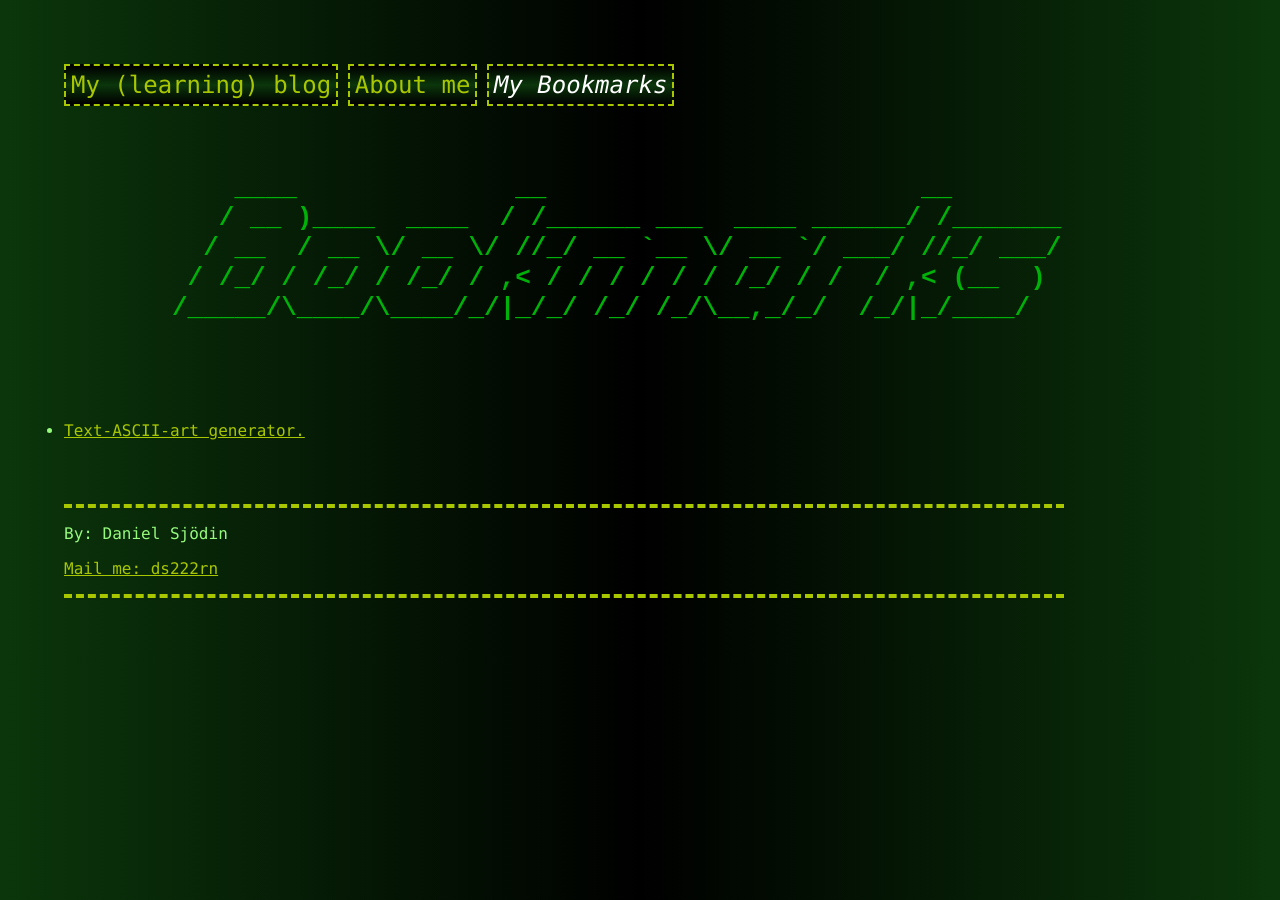
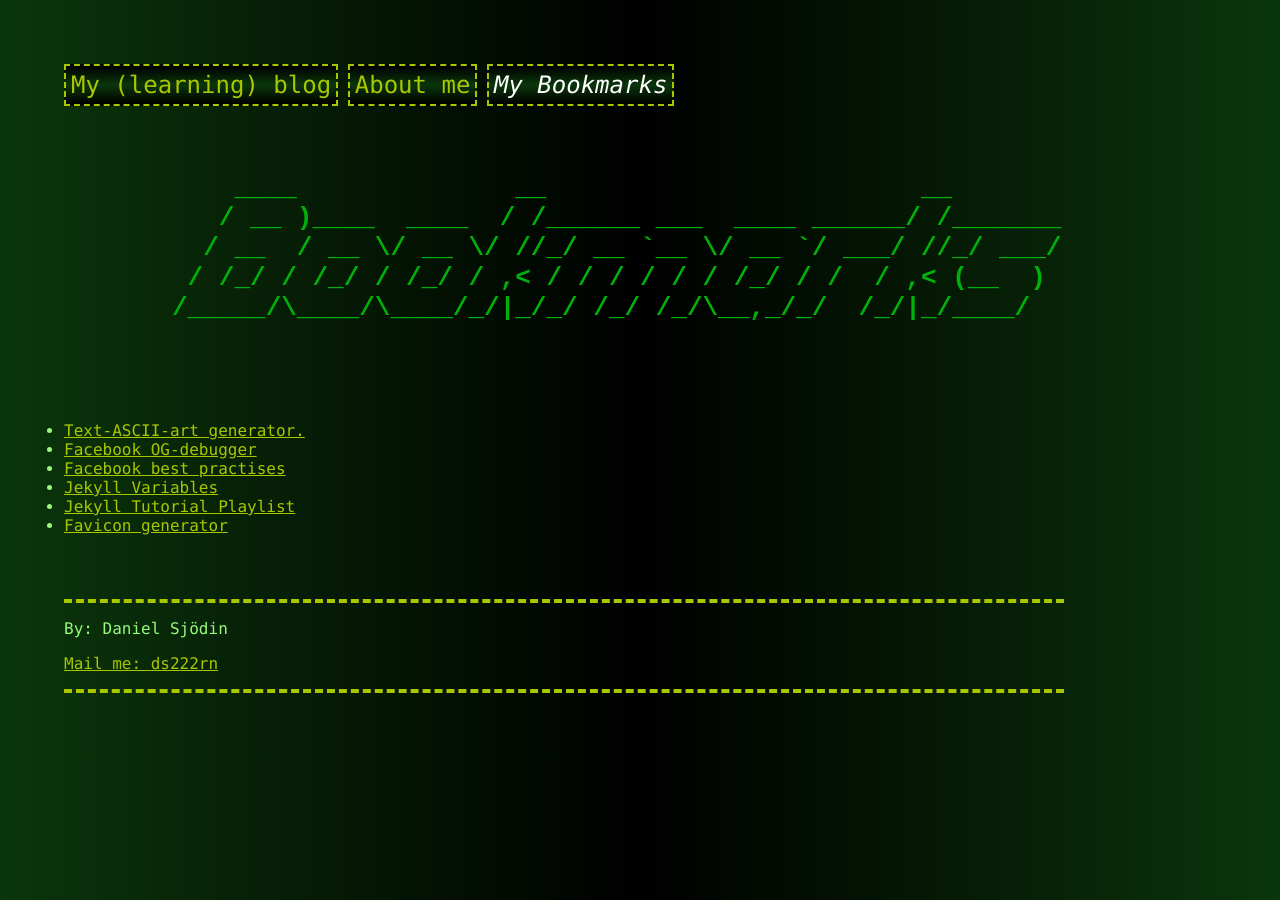
Before and after one commit to dansj56/dansj56.github.io, a Jekyll site: the page built from bookmarks.html, in a window 1280 px wide. Built offline with Jekyll 4.4.1, drawn with Linux system fonts in a browser that asks for light colours.

Commit message:
Adds more links to the bookmarks.

```diff
--- a/bookmarks.html
+++ b/bookmarks.html
@@ -14,4 +14,13 @@ title: Ds Blog - My bookmarks
 
 <ul>
     <li><a href="http://patorjk.com/software/taag/#p=display&f=Slant&t=Ds%20Blog">Text-ASCII-art generator.</a></li>
+    <li><a href="https://developers.facebook.com/tools/debug/">Facebook OG-debugger</a></li>
+    <li><a href="https://developers.facebook.com/docs/sharing/best-practices/#images">Facebook best practises</a></li>
+    <li><a href="https://jekyllrb.com/docs/variables/">Jekyll Variables</a></li>
+    <li><a href="https://www.youtube.com/playlist?list=PLWjCJDeWfDdfVEcLGAfdJn_HXyM4Y7_k-">Jekyll Tutorial Playlist</a></li>
+    <li><a href="https://www.youtube.com/playlist?list=PLWjCJDeWfDdfVEcLGAfdJn_HXyM4Y7_k-">Favicon generator</a></li>
+
+
+
+
 </ul>
```
